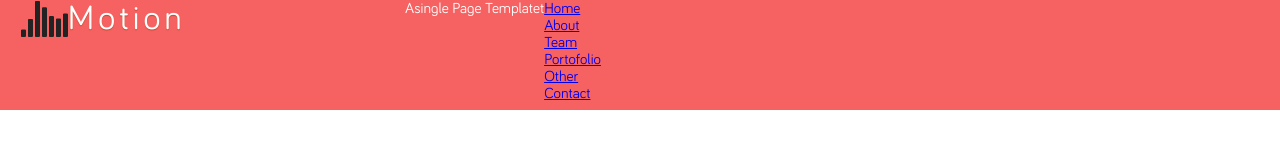
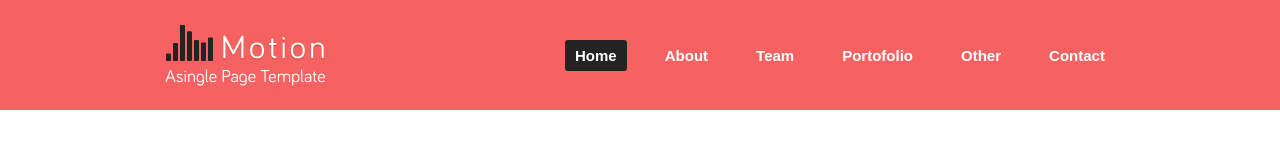
Before and after one commit to spinuvlad/landing, a website: page src/index.html in a window 1280 px wide. Drawn offline with Linux system fonts and the light colour scheme.

Commit message:
autocomplet

```diff
--- a/src/index.html
+++ b/src/index.html
@@ -9,7 +9,7 @@
 <!--<![endif]-->
 <head>
 	<meta charset="utf-8" />
-	<title>landing</title>
+	<title>Заголовок</title>
 	<meta name="description" content="" />
 	<meta http-equiv="X-UA-Compatible" content="IE=edge" />
 	<meta name="viewport" content="width=device-width, initial-scale=1.0" />
@@ -18,19 +18,20 @@
 </head>
 <body>
 	<header>
+
 		<div class="menu">
 			<div class="wrapper">
 				<div class="logo">
 					<div class="img_logo">
 						<img src="img/graph.png" alt="logo">
+						<h1>Motion</h1>
 					</div>
-					<h1>Motion</h1>
-					</div>
-					<span>Asingle Page Templatet</span>
+					<span>Asingle Page Template</span>
+				</div>
 
 				<nav class="top-nav">
 					<ul>
-						<li><a href="#">Home</a></li>
+						<li><a href="#" class="active">Home</a></li>
 						<li><a href="#">About</a></li>
 						<li><a href="#">Team</a></li>
 						<li><a href="#">Portofolio</a></li>
@@ -38,6 +39,7 @@
 						<li><a href="#">Contact</a></li>
 					</ul>
 				</nav>
+
 			</div>
 		</div>
 	</header>
--- a/src/sass/styles.sass
+++ b/src/sass/styles.sass
@@ -18,24 +18,50 @@ body
 	font-family: $base-font
 
 header
-
 	.menu
-		background-color: #f66262
-		height: 11 * $size
+		background-color: $menu-bg-color
 		color: #fff
 
 		.wrapper
-			+row-flex()
+			display: flex
+			align-items: center
+			height: 11 * $size
 
 			.logo
 				+col()
 				+col-10()
-				+row-flex()
 
-				h1
-					font-size: 2.3rem
-					text-shadow: 0 1px 1px #c34b2a;
-					letter-spacing: 4px
+				.img_logo
+					display: flex
+					margin-bottom: 6px
+
+					h1
+						align-self: flex-end
+						font-size: 2.2rem
+						letter-spacing: 3px
+						text-shadow: 0 1px 1px #c34b2a
+						margin: 0 0 -6px 8px
 
 				span
-					font-size: 17px
+					font-size: 1.19rem
+
+			.top-nav
+				+col()
+				+col-14()
+
+				ul
+					display: flex
+					+justify-content(space-between)
+
+					li
+						a:link, a:visited
+							text-decoration: none
+							color: #fff
+							font-family: Arial
+							font-weight: bold
+							display: block
+							padding: 7px 10px
+						a:hover, a.active
+							background-color: $menu-hover-color
+							border-radius: 3px
+							transition: .3s
--- a/src/sass/vars.sass
+++ b/src/sass/vars.sass
@@ -1,2 +1,6 @@
 $base-font: Bariol-Regular
+
 $size: 10px
+
+$menu-hover-color: #232324
+$menu-bg-color: #f66262
```
Also changed, not shown: src/css/styles.css, 1 other file.
